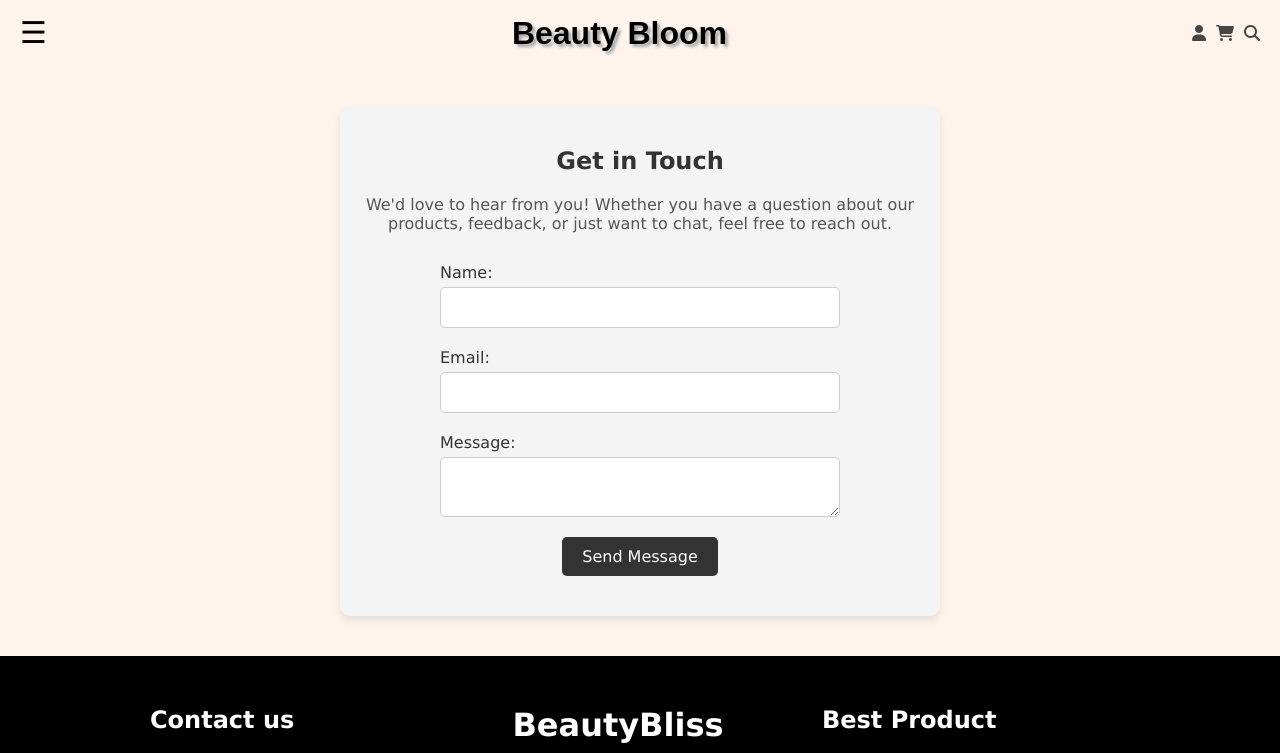
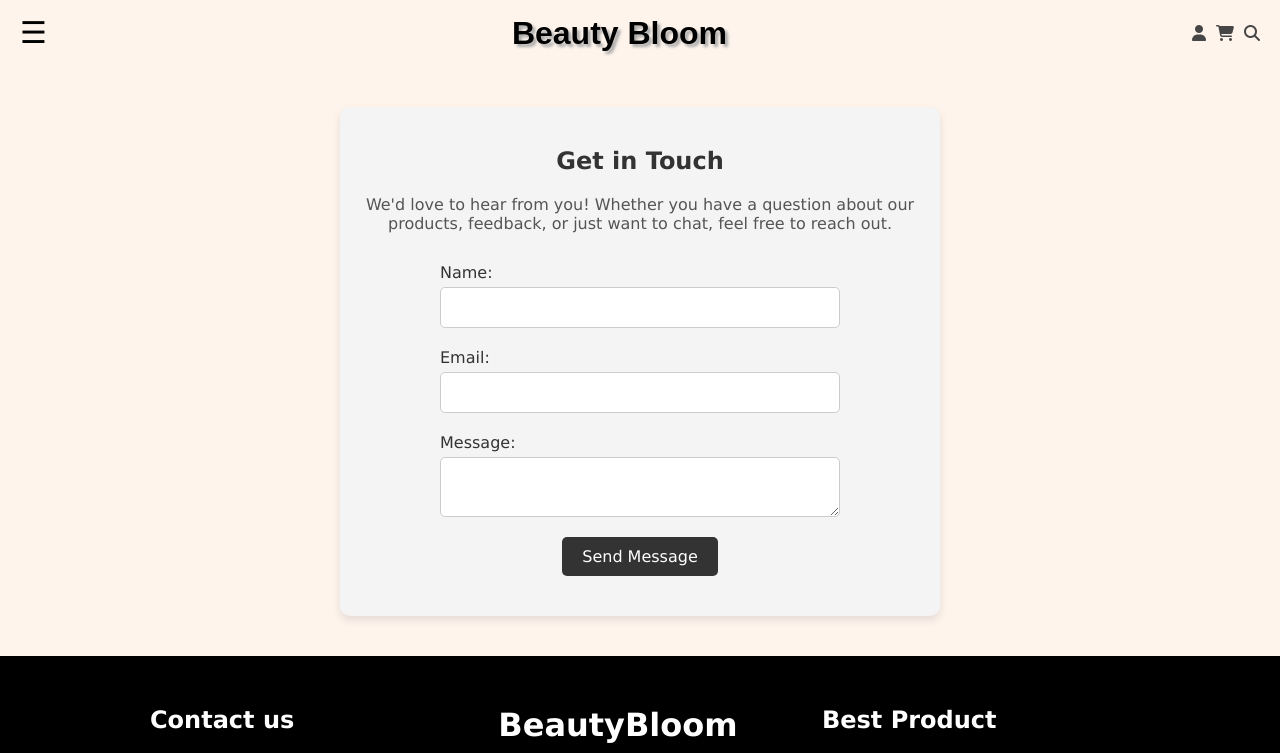
Before and after one commit to Apex-E/BeautyBloom, a plain HTML site: page contact.html in a window 1280 px wide. Shown: the top 753 px of the page. Drawn offline with Linux system fonts and the light colour scheme; a web font is replaced by a local one.

Commit message:
Update contact.html

```diff
--- a/contact.html
+++ b/contact.html
@@ -61,7 +61,7 @@
                     <p><i class="far fa-inbox"></i>Email: demo@gamil.com</p>
                 </div>
                 <div class="row row2">
-                    <h1>BeautyBliss</h1>
+                    <h1>BeautyBloom</h1>
                     <p>Beauty Bloom is dedicated to bringing you the finest in cosmetics and beauty products. We believe that everyone deserves to feel beautiful and confident, and our carefully curated selection of products is designed to help you achieve that. Thank you for choosing Beauty Bloom for your beauty needs.</p>
 
                 </div>
```
